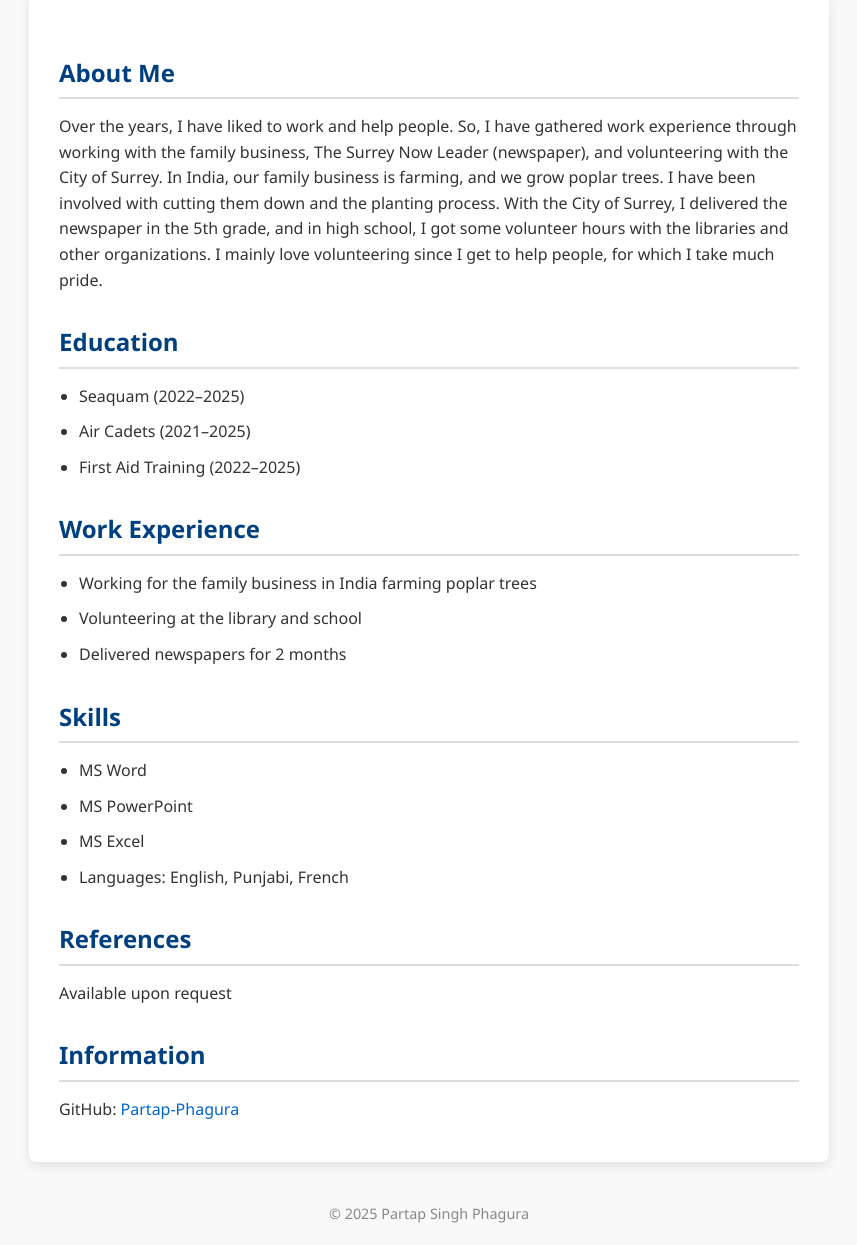
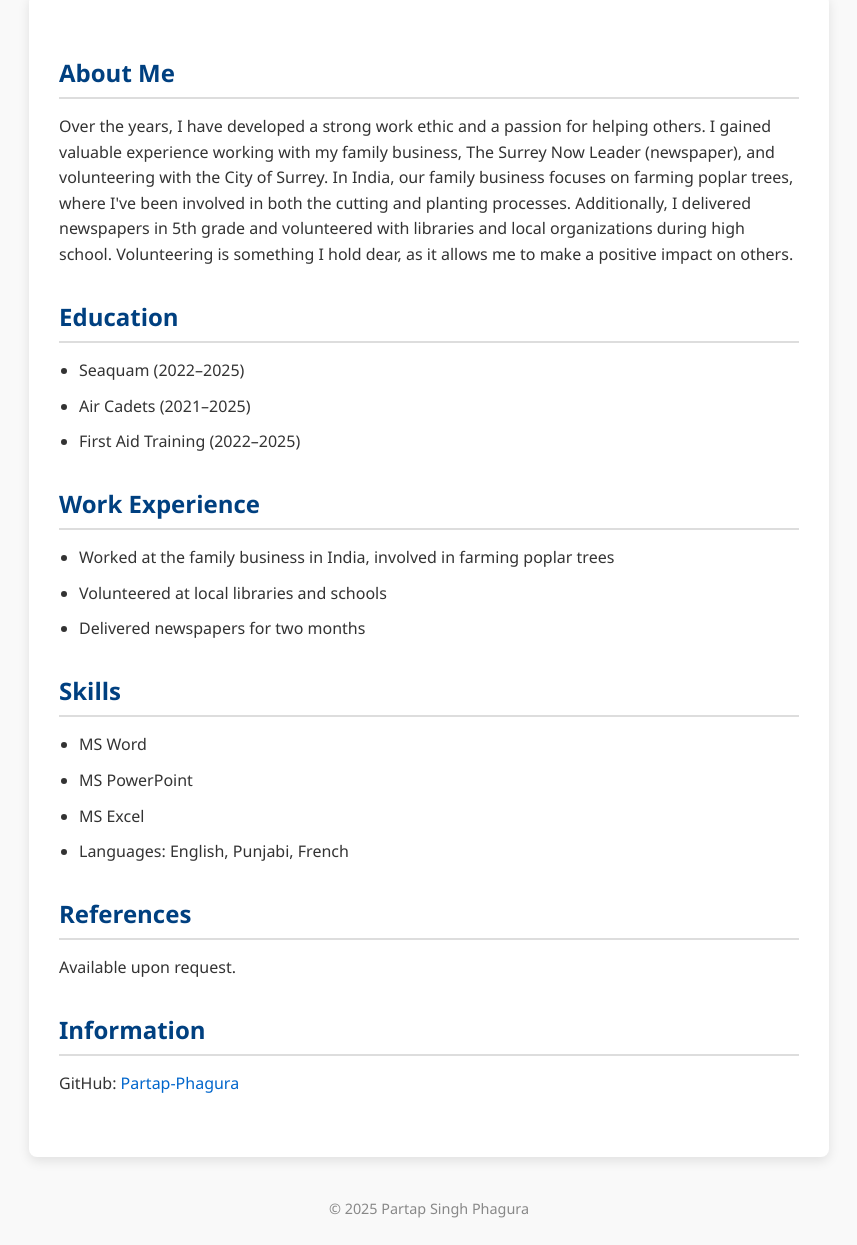
Before and after one commit to Partap-Phagura/Resume-website-grade-10-3-, a plain HTML site: page index.html in a window 1280 px wide. Shown: the part 231-1476 px from the top of the page, without its empty margins (211-1068 px from the left). Drawn offline with Linux system fonts and the light colour scheme.

Commit message:
add resume changes

```diff
--- a/index.html
+++ b/index.html
@@ -3,8 +3,10 @@
 <head>
   <meta charset="UTF-8" />
   <meta name="viewport" content="width=device-width, initial-scale=1.0"/>
+  <meta name="description" content="Partap Singh Phagura's Resume"/>
+  <meta name="author" content="Partap Singh Phagura"/>
   <title>Partap Singh Phagura - Resume</title>
-  <link href = "style.css" rel = "stylesheet" type = "text/css">
+  <link href="style.css" rel="stylesheet" type="text/css">
 </head>
 <body>
   <header>
@@ -12,26 +14,33 @@
     <p>Chartered Accountant</p>
   </header>
 
-  <section class="content">
+  <main class="content">
+    <section>
       <h2>About Me</h2>
       <p>
-      Over the years, I have liked to work and help people. So, I have gathered work experience through working with the family business, The Surrey Now Leader (newspaper), and volunteering with the City of Surrey. In India, our family business is farming, and we grow poplar trees. I have been involved with cutting them down and the planting process. With the City of Surrey, I delivered the newspaper in the 5th grade, and in high school, I got some volunteer hours with the libraries and other organizations. I mainly love volunteering since I get to help people, for which I take much pride.
+        Over the years, I have developed a strong work ethic and a passion for helping others. I gained valuable experience working with my family business, The Surrey Now Leader (newspaper), and volunteering with the City of Surrey. In India, our family business focuses on farming poplar trees, where I've been involved in both the cutting and planting processes. Additionally, I delivered newspapers in 5th grade and volunteered with libraries and local organizations during high school. Volunteering is something I hold dear, as it allows me to make a positive impact on others.
       </p>
+    </section>
 
+    <section>
       <h2>Education</h2>
       <ul>
         <li>Seaquam (2022–2025)</li>
         <li>Air Cadets (2021–2025)</li>
         <li>First Aid Training (2022–2025)</li>
       </ul>
+    </section>
 
+    <section>
       <h2>Work Experience</h2>
       <ul>
-      <li>Working for the family business in India farming poplar trees</li>
-      <li>Volunteering at the library and school</li>
-      <li>Delivered newspapers for 2 months</li>
+        <li>Worked at the family business in India, involved in farming poplar trees</li>
+        <li>Volunteered at local libraries and schools</li>
+        <li>Delivered newspapers for two months</li>
       </ul>
+    </section>
 
+    <section>
       <h2>Skills</h2>
       <ul>
         <li>MS Word</li>
@@ -39,13 +48,18 @@
         <li>MS Excel</li>
         <li>Languages: English, Punjabi, French</li>
       </ul>
+    </section>
 
+    <section>
       <h2>References</h2>
-    <p>Available upon request</p>
+      <p>Available upon request.</p>
+    </section>
 
+    <section>
       <h2>Information</h2>
-    <p>GitHub: <a href="https://github.com/Partap-Phagura" target="_blank">Partap-Phagura</a></p>
+      <p>GitHub: <a href="https://github.com/Partap-Phagura" target="_blank" rel="noopener noreferrer">Partap-Phagura</a></p>
     </section>
+  </main>
 
   <footer>
     <p>&copy; 2025 Partap Singh Phagura</p>
--- a/style.css
+++ b/style.css
@@ -12,7 +12,7 @@ body {
   padding: 20px;
 }
 
-/* Header */
+/* Header Styles */
 header {
   text-align: center;
   background-color: #004080;
@@ -20,6 +20,7 @@ header {
   padding: 40px 20px 30px;
   border-radius: 8px;
   margin-bottom: 30px;
+  box-shadow: 0 4px 12px rgba(0, 0, 0, 0.1);
 }
 
 header h1 {
@@ -33,7 +34,7 @@ header p {
 }
 
 /* Content Area */
-.content {
+main.content {
   max-width: 800px;
   margin: 0 auto;
   background-color: white;
@@ -42,7 +43,11 @@ header p {
   box-shadow: 0 4px 12px rgba(0, 0, 0, 0.1);
 }
 
-/* Headings */
+section {
+  margin-bottom: 30px;
+}
+
+/* Section Titles */
 .content h2 {
   color: #004080;
   border-bottom: 2px solid #ddd;
@@ -52,7 +57,7 @@ header p {
   font-size: 1.5rem;
 }
 
-/* Paragraphs & Lists */
+/* Paragraphs and Lists */
 .content p,
 .content li {
   font-size: 1rem;
@@ -74,7 +79,7 @@ a:hover {
   text-decoration: underline;
 }
 
-/* Footer */
+/* Footer Styles */
 footer {
   text-align: center;
   margin-top: 40px;
@@ -82,7 +87,7 @@ footer {
   color: #888;
 }
 
-/* Responsive design */
+/* Responsive Design */
 @media (max-width: 600px) {
   header h1 {
     font-size: 2rem;
```
Lines whose indentation alone changed are shown as unchanged.
